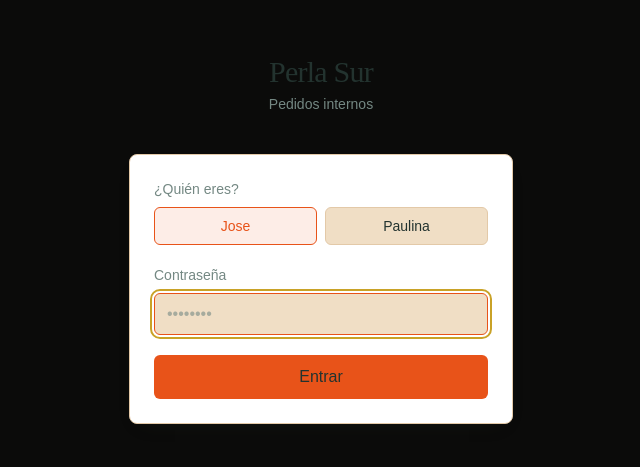
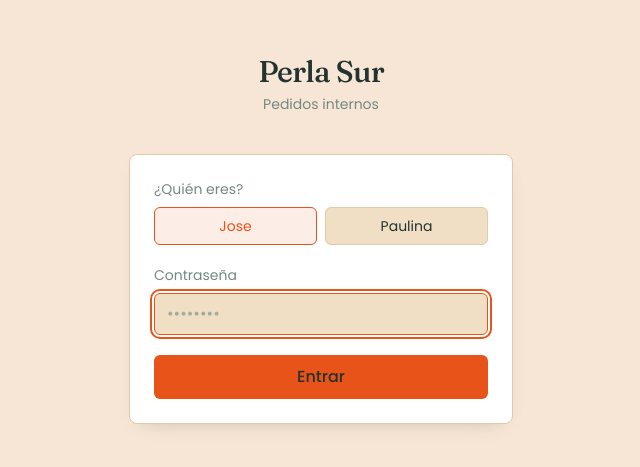
Before and after one commit to somosperlasur/pedidos, a Next.js app in the folder perla-sur-pedidos/perla-sur-pedidos/: page /login in a window 1280 px wide. Shown: the part 161-628 px from the top of the page, without its empty margins (319-959 px from the left). Built offline with nearby package versions, Linux system fonts and the light colour scheme; no server answers.

Commit message:
Add files via upload

```diff
--- a/perla-sur-pedidos/perla-sur-pedidos/app/globals.css
+++ b/perla-sur-pedidos/perla-sur-pedidos/app/globals.css
@@ -4,21 +4,21 @@
 
 html,
 body {
-  background-color: #0b0b0a;
-  color: #f2ede2;
+  background-color: #f7e6d5;
+  color: #23332f;
 }
 
 * {
-  border-color: #2e2820;
+  border-color: #e3c9a8;
 }
 
 ::selection {
-  background: #c9a227;
-  color: #0b0b0a;
+  background: #e85319;
+  color: #f7e6d5;
 }
 
 /* subtle focus ring, keyboard-visible only */
 :focus-visible {
-  outline: 2px solid #c9a227;
+  outline: 2px solid #e85319;
   outline-offset: 2px;
 }
--- a/perla-sur-pedidos/perla-sur-pedidos/app/layout.tsx
+++ b/perla-sur-pedidos/perla-sur-pedidos/app/layout.tsx
@@ -1,4 +1,10 @@
 import type { Metadata } from "next";
+import "@fontsource/fraunces/500.css";
+import "@fontsource/fraunces/600.css";
+import "@fontsource/fraunces/700.css";
+import "@fontsource/poppins/400.css";
+import "@fontsource/poppins/500.css";
+import "@fontsource/poppins/600.css";
 import "./globals.css";
 
 export const metadata: Metadata = {
```
